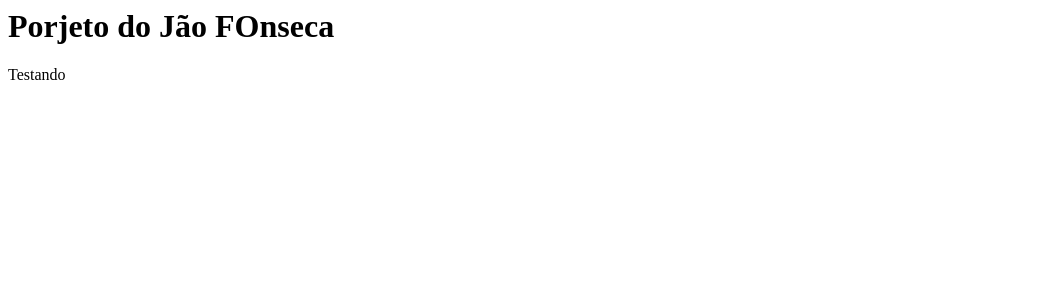
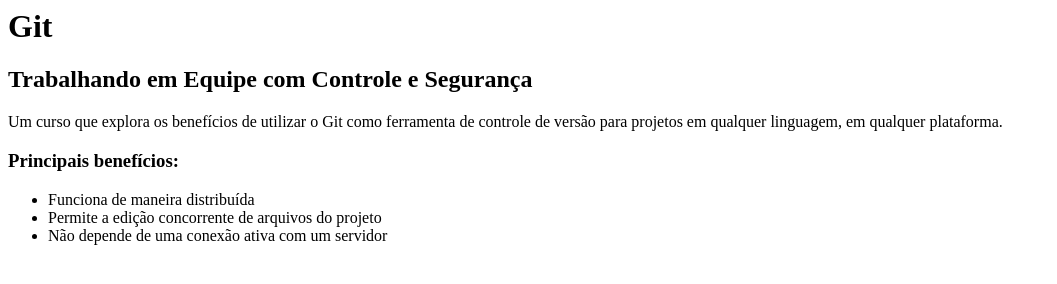
Before and after one commit to rmclino/curso-git, a plain HTML site: page index.html in a window 1280 px wide. Shown: the whole page, without its empty margins (0-1057 px from the left). Drawn offline with Linux system fonts and the light colour scheme.

Commit message:
modificacao 1

```diff
--- a/index.html
+++ b/index.html
@@ -2,9 +2,16 @@
     <head>
     </head>
     <body>
-            <h1>Porjeto do Jão FOnseca</h1>
-            <p>
-                Testando
-            </p>
+        <h1>Git</h1>
+        <h2>Trabalhando em Equipe com Controle e Segurança</h2>
+
+        <p>Um curso que explora os benefícios de utilizar o Git como ferramenta de controle de versão para projetos em qualquer linguagem, em qualquer plataforma.</p>
+
+        <h3>Principais benefícios:</h3>
+        <ul>
+            <li>Funciona de maneira distribuída</li>
+            <li>Permite a edição concorrente de arquivos do projeto</li>
+            <li>Não depende de uma conexão ativa com um servidor</li>
+        </ul>
     </body>
 </html>
```
